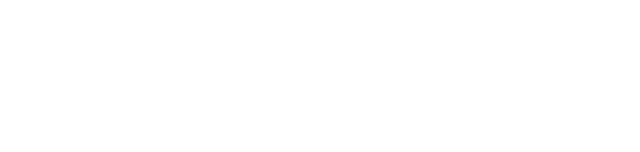
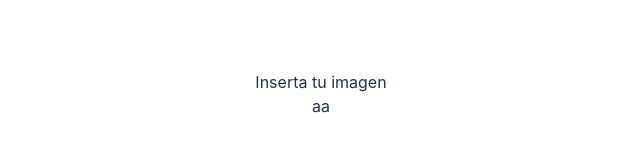
Before and after one commit to octaviosalas/CarBuyingAndSellingApplication, a React (Vite) app in the folder frontend/: page /cloud in a window 1280 px wide. Before the commit this address had no page. Shown: the part 306-458 px from the top of the page, without its empty margins (319-959 px from the left). Built offline with nearby package versions, Linux system fonts and the light colour scheme.

Commit message:
cloudinary

```diff
--- a/frontend/src/App.jsx
+++ b/frontend/src/App.jsx
@@ -11,6 +11,8 @@ import Main from './components/Main/Main'
 import {UserProvider} from "./store/usercontext"
 import Favs from './components/Favs'
 import AboutUs from './components/AboutUs'
+import ClouddinarPrueba from './components/ClouddinarPrueba'
+
 import FilteringByBrand from './components/FiltersCars/FilteringByBrand'
 import FilteringVansByBrand from './components/FiltersVans/FilteringVansByBrand'
 
@@ -34,6 +36,7 @@ import HundredToHundredFiftyVans from './components/FiltersVans/HundredToHundred
 
 import FilterHundredToTwoHundred from "./components/FiltersCars/FilterHundredToTwoHundred"
 import HundredFiftyToTwoHundredVans from './components/FiltersVans/HundredFiftyToTwoHundredVans'
+
 
 
 
@@ -86,6 +89,10 @@ function App() {
 
                 <Route path="/hundredToTwoHundred" element={<FilterHundredToTwoHundred/>}></Route>
                 <Route path="/hundredToTwoHundredVans" element={<HundredFiftyToTwoHundredVans/>}></Route>
+
+                <Route path="/cloud" element={<ClouddinarPrueba/>}></Route>
+
+
               </Routes>
        </UserProvider>
 
--- a/frontend/src/components/ClouddinarPrueba.jsx
+++ b/frontend/src/components/ClouddinarPrueba.jsx
@@ -1,41 +1,59 @@
-/*import React from 'react'
-import Dropzone from "react-dropzone"
-import { useState } from 'react'
-
+import React, { useState } from 'react';
+import Dropzone from 'react-dropzone';
+import axios from 'axios';
+import { useEffect } from 'react';
 
 const ClouddinarPrueba = () => {
+  const [imagenes, setImagenes] = useState({array_: {}});
+  const [loading, setLoading] = useState(false);
 
-    const [imagenes, setImagenes] = useState({array : {}})
-    const [loading, setLoading]= useState("")
-
+  useEffect(() => {
+    console.log(imagenes);
+  }, [imagenes]);
 
   const handleDropImage = (files) => {
+    setImagenes(files)
     const uploaders = files.map((file) => {
-         const formData = new FormData()
-         formData.append("file", file)
-         formData.append("tags", `codeinfuse, medium, gist`)
-         formData.append("upload_preset", "App-Cars")
-         formData.append("api_key", "687985773113572")
-         formData.append("timestamp", (Date.now() / 1000 / 0))
-         setLoading("true")
+      const formData = new FormData();
+      formData.append('file', file);
+      formData.append('tags', `codeinfuse, medium, gist`);
+      formData.append('upload_preset', 'App-Cars');
+      formData.append('api_key', '687985773113572');
+      formData.append('timestamp', Date.now() / 1000 / 0);
+      setLoading(true);
+
       return axios
-          .post("https://api.cloudinary.com/v1_1/dgheotuij/image/upload", formData, (
-            headers: {"X-Requested-With": "XMLHttpRequest"}
-         ))
+        .post('https://api.cloudinary.com/v1_1/dgheotuij/image/upload', formData, {
+          headers: { 'X-Requested-With': 'XMLHttpRequest' },
         })
-       .then((res))
-    }
+        .then((res) => {
+          const data = res.data;
+          console.log(data);
+          const fileURL = data.secure_url;
+          console.log(fileURL);
+          setLoading(false);
+        });
+    });
+
+    axios.all(uploaders).then(() => {
+      // Aquí puedes realizar alguna acción después de cargar todas las imágenes
+    });
+  };
 
   return (
     <div>
-           <Dropzone classname="dropzone" onChange={(e) => setImagenes(e.target.value)} value={imagenes} onDrop={handleDropImage}>
-               <div>
+      <Dropzone onDrop={handleDropImage}>
+        {({ getRootProps, getInputProps }) => (
+          <div {...getRootProps({ className: 'dropzone' })}>
+            <input {...getInputProps()} />
             <p>Inserta tu imagen</p>
-                    <input type="file"></input>
           </div>
+        )}
       </Dropzone>
+
+      <p>aa</p>
     </div>
-  )
-}
+  );
+};
 
-export default ClouddinarPrueba */
+export default ClouddinarPrueba;
```
Lines whose indentation alone changed are shown as unchanged.
